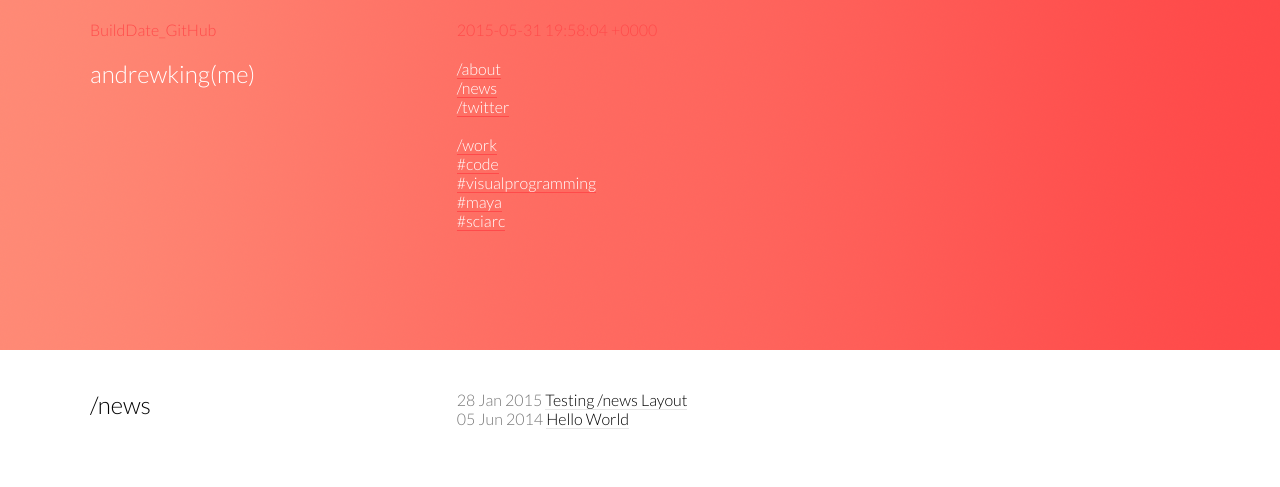
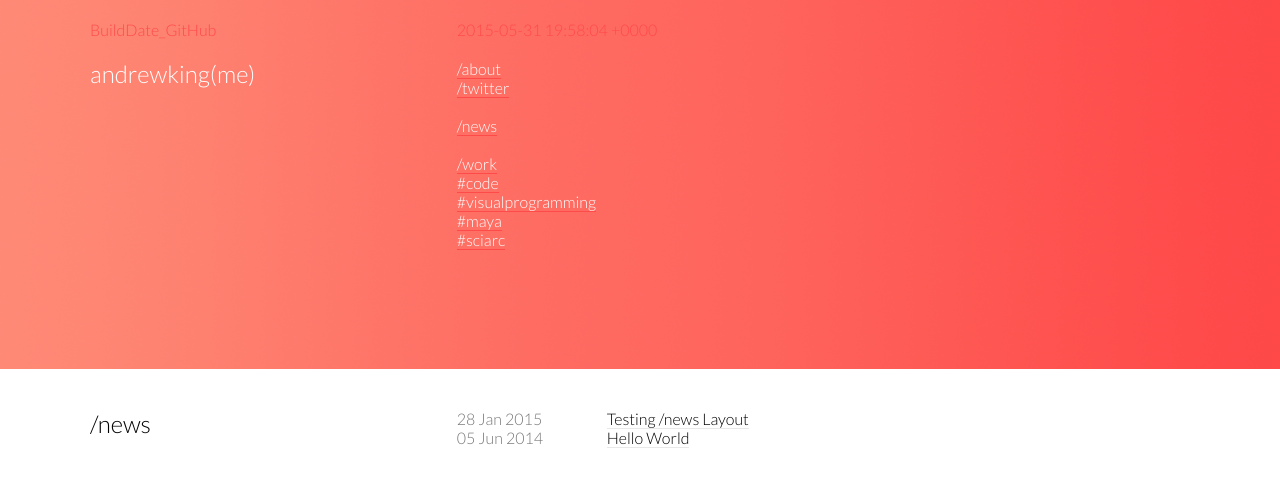
Before and after one commit to andrewkingme/andrewkingme.github.io, a Jekyll site: the page built from news/index.md, in a window 1280 px wide. Shown: the top 487 px of the page. Built offline with Jekyll 4.4.1, drawn with Linux system fonts in a browser that asks for light colours.

Commit message:
/news CSS Alignment

```diff
--- a/_includes/header.html
+++ b/_includes/header.html
@@ -14,9 +14,10 @@
     <div class="col-8-12">
       <a href="/about/" class="header_link">/about</a>
       <br>
+      <a href="/twitter/" class="header_link">/twitter</a>
+      <br>
+      <br>
       <a href="/news/" class="header_link">/news</a>
-      <br>
-      <a href="/twitter/" class="header_link">/twitter</a>
       <br>
       <br>
       <a href="/work/" class="header_link">/work</a>
--- a/_layouts/list_news.html
+++ b/_layouts/list_news.html
@@ -12,7 +12,7 @@
       <div class="col-8-12">
         {% for post in site.posts %}
           {% if post.tags contains page.tag %}
-            {{ post.date | date_to_string}} <a href="{{ post.url }}">{{ post.title }}</a><br>
+            <span class="news_date">{{ post.date | date_to_string}}</span><a href="{{ post.url }}">{{ post.title }}</a><br>
           {% endif %}
         {% endfor %}
       </div>
--- a/css/style.scss
+++ b/css/style.scss
@@ -131,6 +131,13 @@ header {
   margin-bottom: 0px;
 }
 
+/* News */
+
+.news_date {
+  display: inline-block;
+  width: 150px;
+}
+
 /* Code Snippets */
 
 pre {
```
